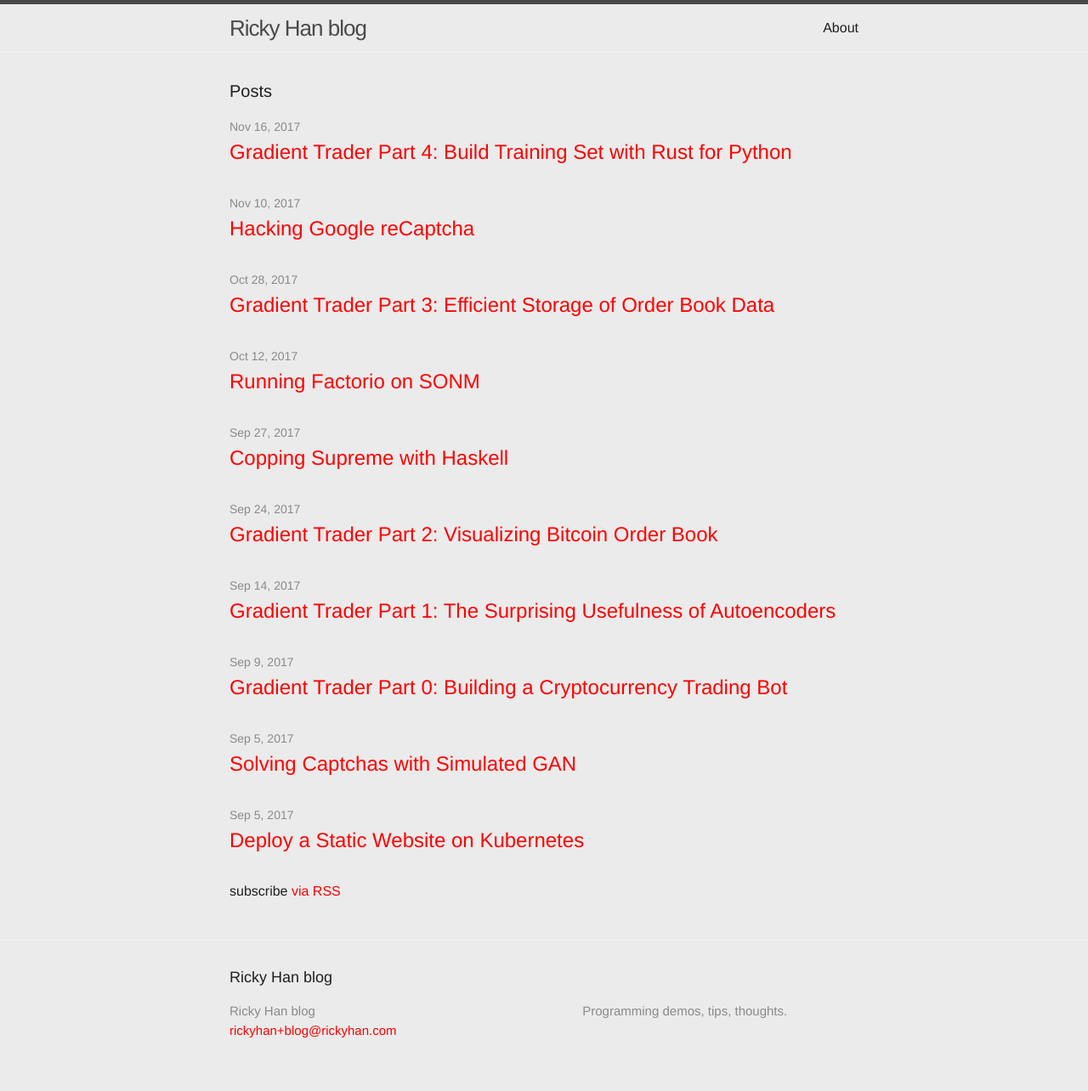
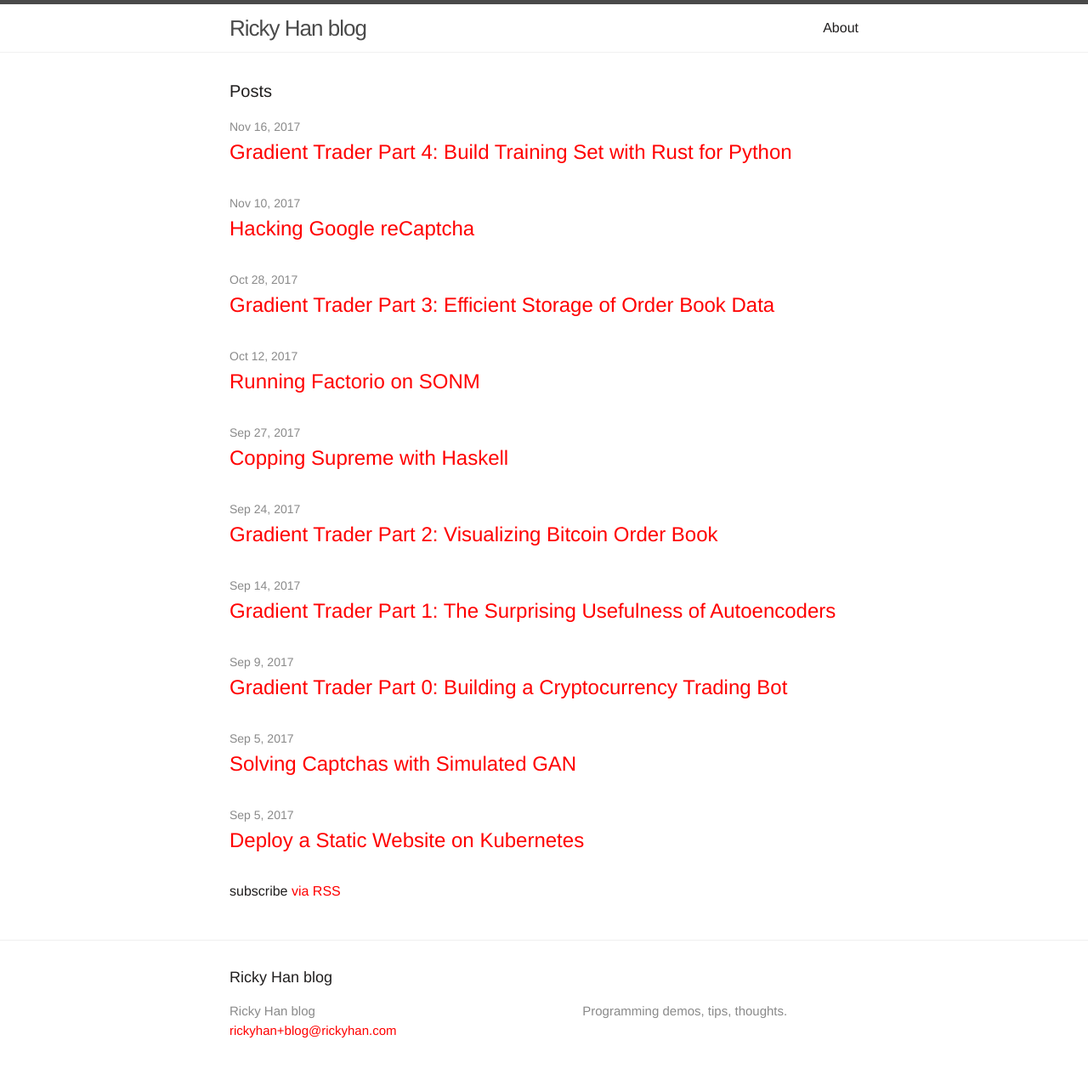
Before and after one commit to 0b01/rickyhan.com, a Jekyll site: the page built from index.html, in a window 1280 px wide. Shown: the whole page at 85% size. Built offline with Jekyll 4.4.1, drawn with Linux system fonts in a browser that asks for light colours.

Commit message:
Update main.scss

```diff
--- a/css/main.scss
+++ b/css/main.scss
@@ -15,7 +15,7 @@ $base-line-height: 1.5;
 $spacing-unit:     30px;
 
 $text-color:       #201E1E;
-$background-color: #ebebeb;
+$background-color: #FFFFFF;
 $brand-color:      rgb(255, 0, 0);
 
 $grey-color:       #8A8A8A;
```
